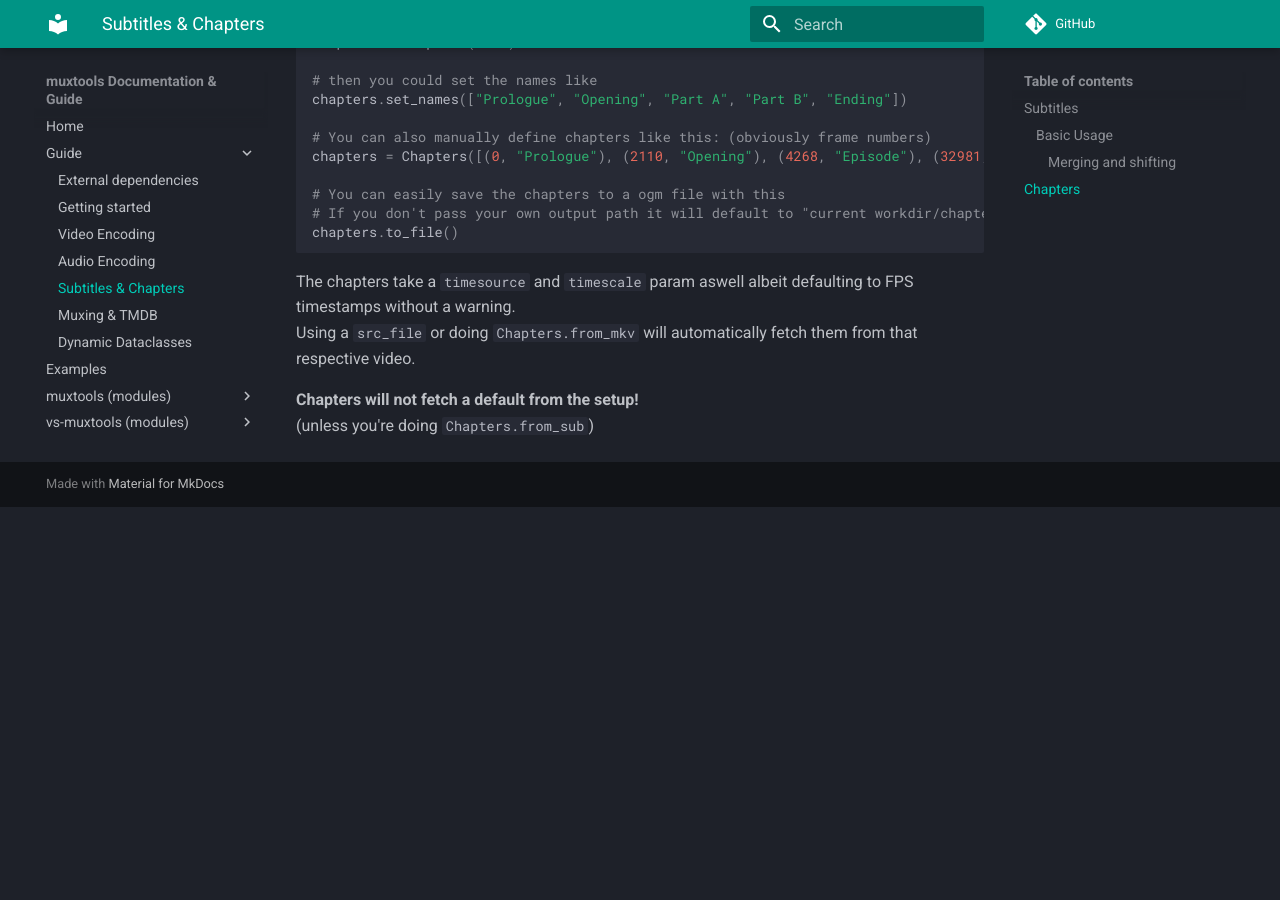
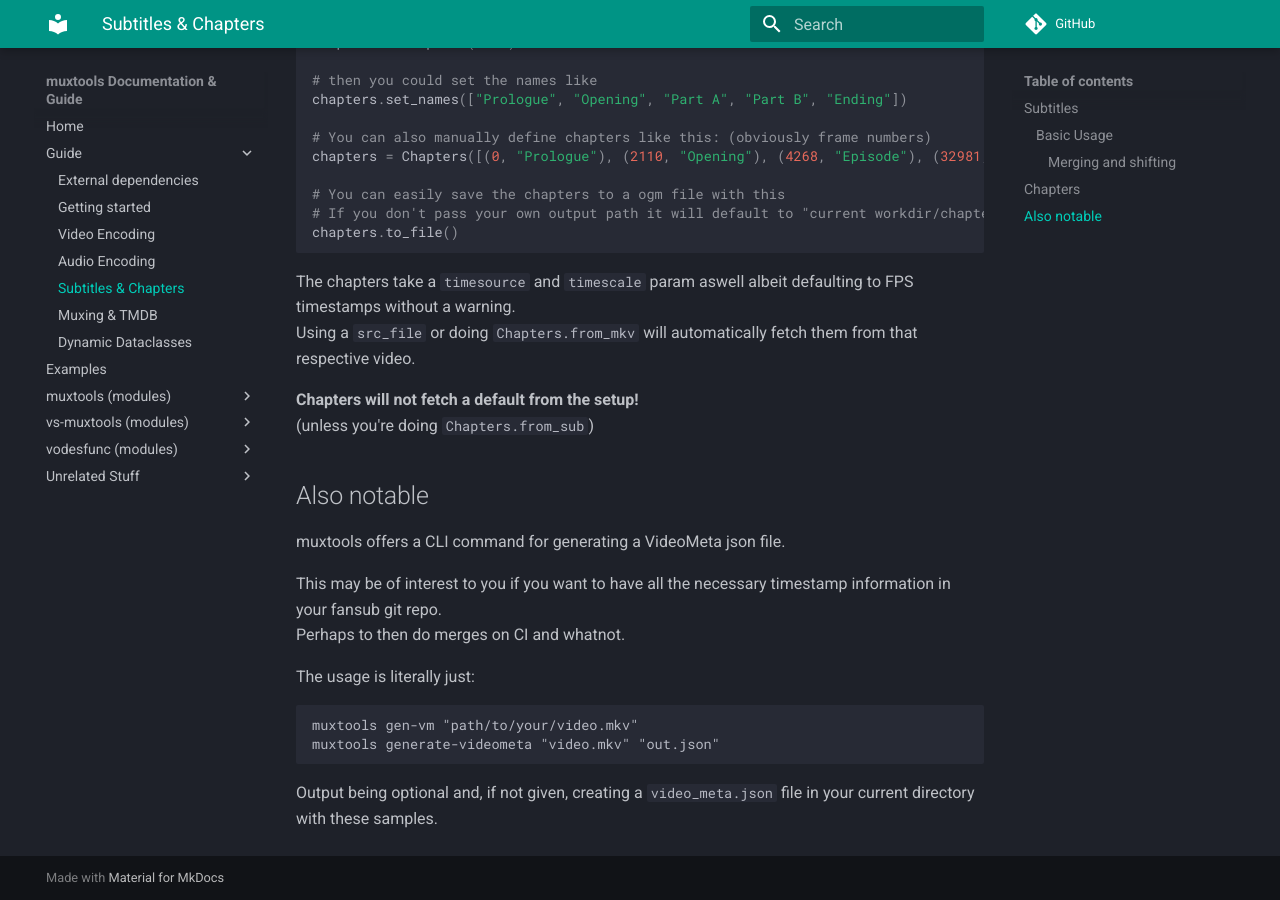
Before and after one commit to Vodes/muxtools-doc, an MkDocs documentation site: the page built from docs/guide/subtitles-and-chapters.md, in a window 1280 px wide and 900 px high, scrolled down 1703 px. Built offline with MkDocs 1.6.1 and Material for MkDocs 9.7.7, drawn with Linux system fonts in a browser that asks for light colours; comment, search, counter and statistics services are not loaded; before the commit the page ends 2210 px from its top, so only the background shows below that.

Commit message:
Add new cli function usage

````diff
--- a/docs/guide/subtitles-and-chapters.md
+++ b/docs/guide/subtitles-and-chapters.md
@@ -86,3 +86,18 @@
 
 **Chapters will not fetch a default from the setup!**<br>
 (unless you're doing `Chapters.from_sub`)
+
+## Also notable
+
+muxtools offers a CLI command for generating a VideoMeta json file.
+
+This may be of interest to you if you want to have all the necessary timestamp information in your fansub git repo.<br>
+Perhaps to then do merges on CI and whatnot.
+
+The usage is literally just:
+```
+muxtools gen-vm "path/to/your/video.mkv"
+muxtools generate-videometa "video.mkv" "out.json"
+```
+
+Output being optional and, if not given, creating a `video_meta.json` file in your current directory with these samples.
````
